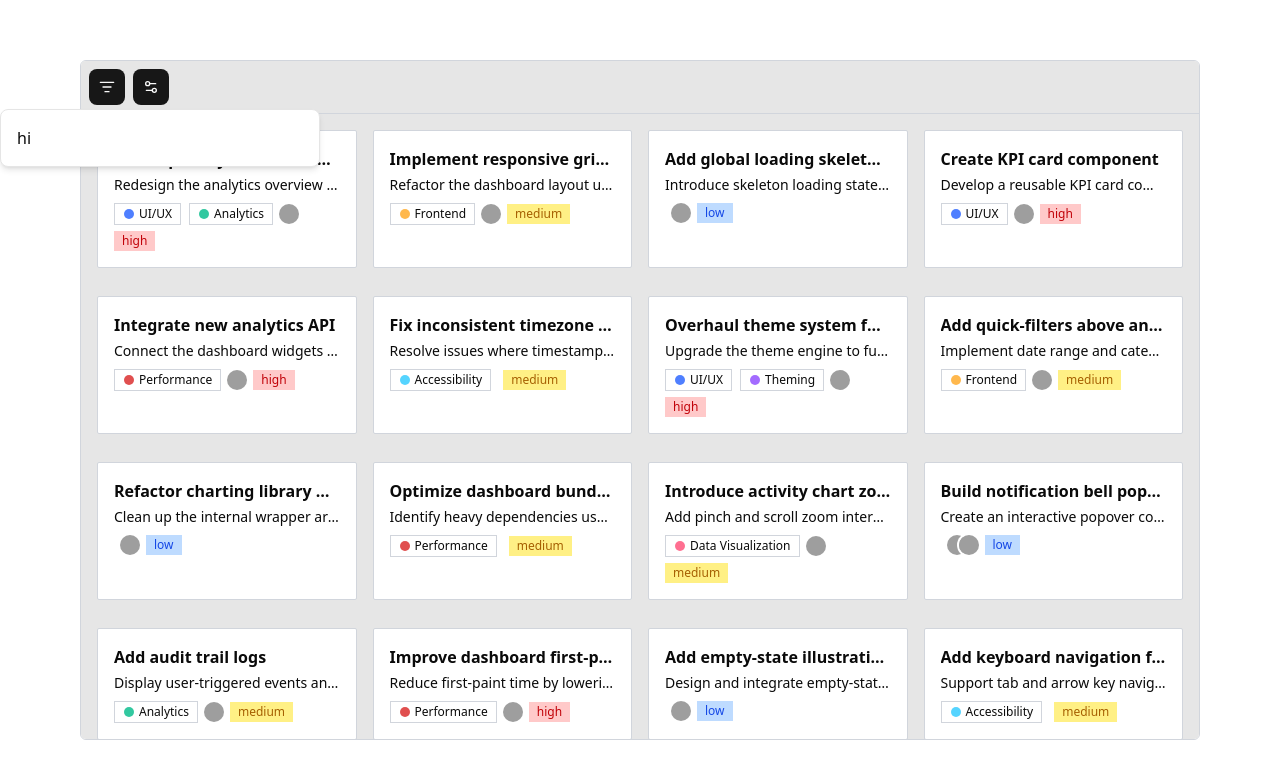
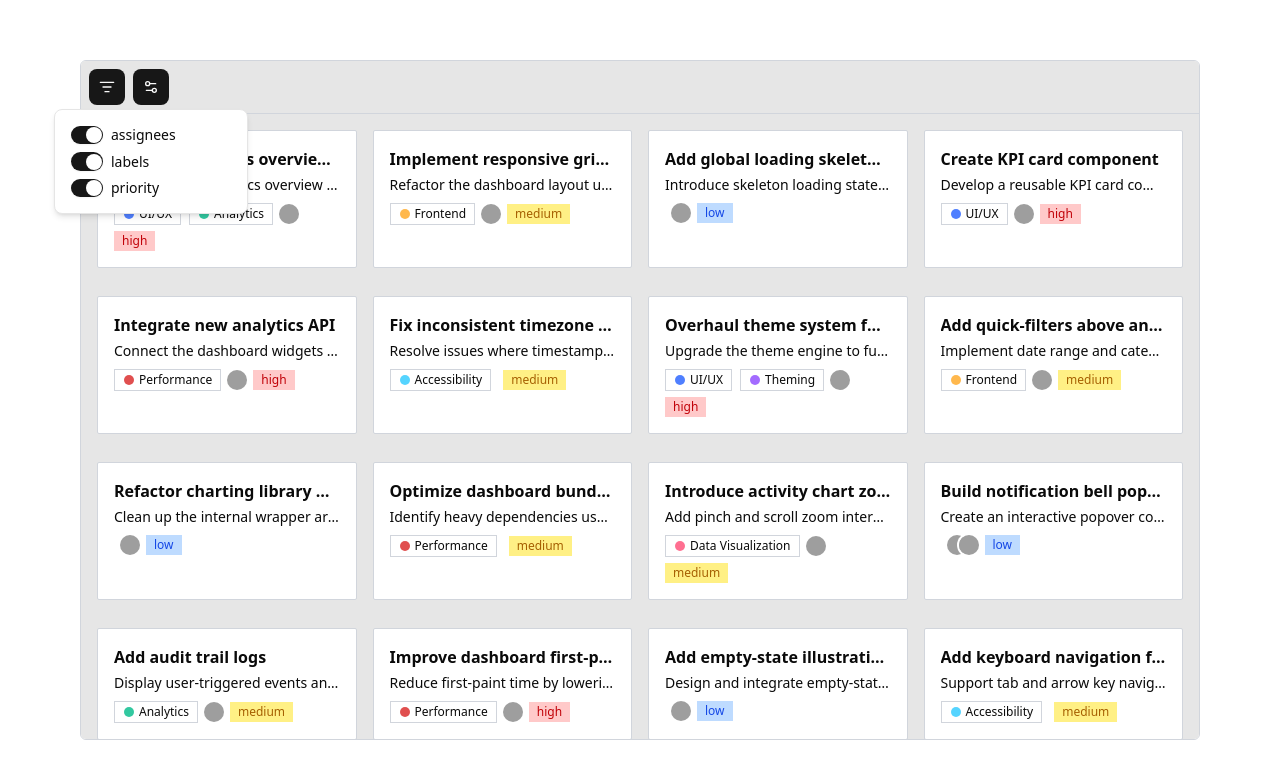
Before and after one commit to tidal-codes/plane-filter-section, a React (Vite) app: page / in a window 1280 px wide. Both pictures are taken after a click on the button 151 px from the left and 87 px from the top of the page. Shown: the top 778 px of the page. Built offline with nearby package versions, Linux system fonts and the light colour scheme; grey boxes are pictures that could not be loaded.

Commit message:
create displayProperties store and connect to toggle switch

```diff
--- a/package.json
+++ b/package.json
@@ -11,9 +11,11 @@
   },
   "dependencies": {
     "@radix-ui/react-avatar": "^1.1.11",
+    "@radix-ui/react-label": "^2.1.8",
     "@radix-ui/react-popover": "^1.1.15",
     "@radix-ui/react-select": "^2.2.6",
     "@radix-ui/react-slot": "^1.2.4",
+    "@radix-ui/react-switch": "^1.2.6",
     "@tailwindcss/vite": "^4.1.18",
     "@tanstack/react-query": "^5.90.16",
     "class-variance-authority": "^0.7.1",
--- a/src/@types/index.ts
+++ b/src/@types/index.ts
@@ -31,3 +31,5 @@ export type Task = {
   assignees: string[]; // فقط id ممبرها
   projectId: string;
 };
+
+export type DisplayPropertiesType = "priority" | "labels" | "assignees";
--- a/src/components/DisplayOptionsPopover.tsx
+++ b/src/components/DisplayOptionsPopover.tsx
@@ -1,5 +1,9 @@
 import React from 'react';
 import PopoverBase from './ui/popover';
+import ToggleSwitch from './ui/toggle-switch';
+import { DISPLAY_PROPERTIES } from '../constants/displayProperties';
+import useDisplayStore from '../store/displayStore';
+
 
 interface DisplayOptionsPopover {
     children: React.ReactNode;
@@ -8,9 +12,21 @@ interface DisplayOptionsPopover {
 
 }
 const DisplayOptionsPopover = ({ open, setOpen, children }: DisplayOptionsPopover) => {
+    const displayProperties = useDisplayStore(state => state.displayProperties);
+    const setDisplayProperty = useDisplayStore(state => state.setDisplayProperty);
     return (
         <PopoverBase open={open} setOpen={setOpen} trigger={children}>
-            hi
+            <div className='flex flex-col gap-2 min-w-40'>
+                {DISPLAY_PROPERTIES.map(property => {
+                    return <ToggleSwitch
+                        key={property.key}
+                        id={property.key}
+                        checked={displayProperties[property.key]}
+                        onChecked={(value) => setDisplayProperty(property.key, value)}
+                        label={property.label}
+                    />
+                })}
+            </div>
         </PopoverBase>
     );
 }
--- /dev/null
+++ b/src/components/ui/label.tsx
@@ -0,0 +1,22 @@
+import * as React from "react"
+import * as LabelPrimitive from "@radix-ui/react-label"
+
+import { cn } from "@/lib/utils"
+
+function Label({
+  className,
+  ...props
+}: React.ComponentProps<typeof LabelPrimitive.Root>) {
+  return (
+    <LabelPrimitive.Root
+      data-slot="label"
+      className={cn(
+        "flex items-center gap-2 text-sm leading-none font-medium select-none group-data-[disabled=true]:pointer-events-none group-data-[disabled=true]:opacity-50 peer-disabled:cursor-not-allowed peer-disabled:opacity-50",
+        className
+      )}
+      {...props}
+    />
+  )
+}
+
+export { Label }
--- a/src/components/ui/popover.tsx
+++ b/src/components/ui/popover.tsx
@@ -58,7 +58,7 @@ export default function PopoverBase({ trigger, children, open, setOpen }: Popove
       <PopoverTrigger asChild>
         {trigger}
       </PopoverTrigger>
-      <PopoverContent className="w-80">
+      <PopoverContent className="w-fit">
         {children}
       </PopoverContent>
     </Popover>
--- /dev/null
+++ b/src/components/ui/switch.tsx
@@ -0,0 +1,29 @@
+import * as React from "react"
+import * as SwitchPrimitive from "@radix-ui/react-switch"
+
+import { cn } from "@/lib/utils"
+
+function Switch({
+  className,
+  ...props
+}: React.ComponentProps<typeof SwitchPrimitive.Root>) {
+  return (
+    <SwitchPrimitive.Root
+      data-slot="switch"
+      className={cn(
+        "peer data-[state=checked]:bg-primary data-[state=unchecked]:bg-input focus-visible:border-ring focus-visible:ring-ring/50 dark:data-[state=unchecked]:bg-input/80 inline-flex h-[1.15rem] w-8 shrink-0 items-center rounded-full border border-transparent shadow-xs transition-all outline-none focus-visible:ring-[3px] disabled:cursor-not-allowed disabled:opacity-50",
+        className
+      )}
+      {...props}
+    >
+      <SwitchPrimitive.Thumb
+        data-slot="switch-thumb"
+        className={cn(
+          "bg-background dark:data-[state=unchecked]:bg-foreground dark:data-[state=checked]:bg-primary-foreground pointer-events-none block size-4 rounded-full ring-0 transition-transform data-[state=checked]:translate-x-[calc(100%-2px)] data-[state=unchecked]:translate-x-0"
+        )}
+      />
+    </SwitchPrimitive.Root>
+  )
+}
+
+export { Switch }
--- /dev/null
+++ b/src/components/ui/toggle-switch.tsx
@@ -0,0 +1,20 @@
+import { Switch } from './switch';
+import { Label } from './Label';
+
+interface ToggleSwitchProps {
+    id: string
+    label: string
+    checked: boolean
+    onChecked: (value: boolean) => void
+}
+
+const ToggleSwitch = ({ id, label, checked, onChecked }: ToggleSwitchProps) => {
+    return (
+        <div className="flex items-center space-x-2">
+            <Switch id={id} checked={checked} onCheckedChange={onChecked} />
+            <Label htmlFor={id}>{label}</Label>
+        </div>
+    );
+}
+
+export default ToggleSwitch;
--- /dev/null
+++ b/src/constants/displayProperties.ts
@@ -0,0 +1,9 @@
+import type { DisplayPropertiesType } from "../@types"
+
+type cs = { key: DisplayPropertiesType, label: string }[]
+
+export const DISPLAY_PROPERTIES: cs = [
+    { key: "assignees", label: "assignees" },
+    { key: "labels", label: "labels" },
+    { key: "priority", label: "priority" },
+] as const;
--- /dev/null
+++ b/src/store/displayStore.tsx
@@ -0,0 +1,21 @@
+import { create } from "zustand";
+import type { DisplayPropertiesType } from "../@types";
+
+interface DisplayStoreType {
+    displayProperties: Record<DisplayPropertiesType, boolean>
+    setDisplayProperty: (property: DisplayPropertiesType, value: boolean) => void
+}
+
+
+const useDisplayStore = create<DisplayStoreType>(set => ({
+    displayProperties: {
+        priority: true,
+        labels: true,
+        assignees: true
+    },
+    setDisplayProperty: (property, value) => {
+        set(state => ({ displayProperties: { ...state.displayProperties, [property]: value } }))
+    }
+}))
+
+export default useDisplayStore;
```
Also changed, not shown: 1 other file (tests, documents, lock files or other folders).
